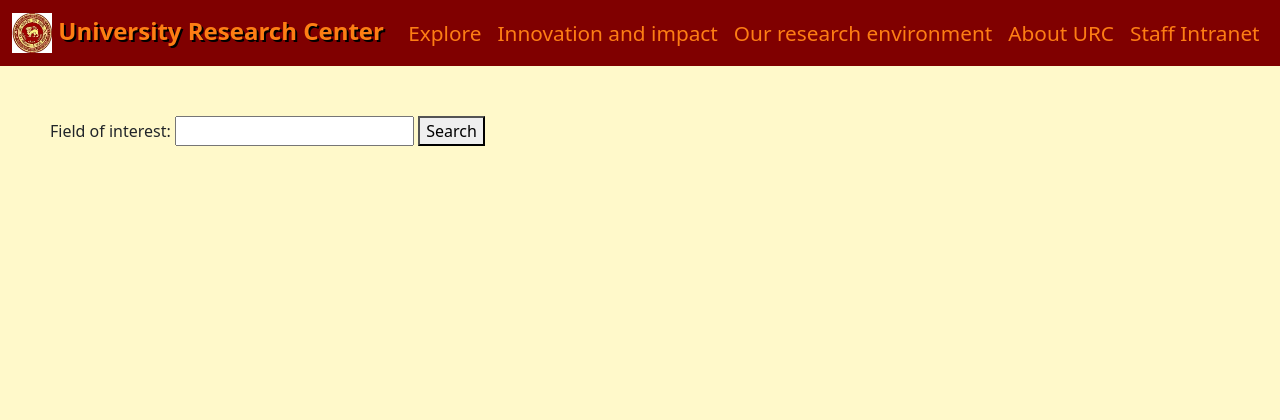
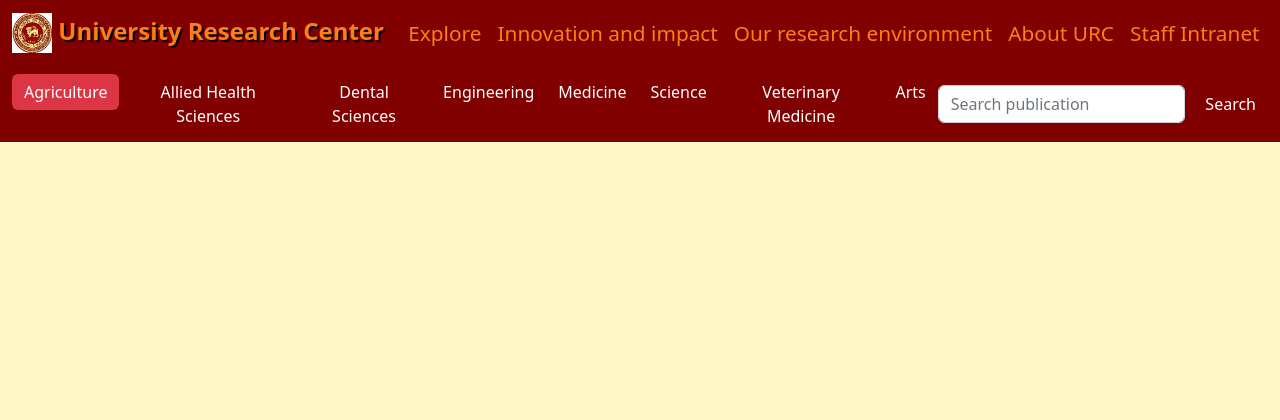
Before and after one commit to VenuraShyamal14/URC, a PHP site: the page made by sub topics/explore/Academic_publications.php in a window 1280 px wide. Shown: the top 420 px of the page. Run offline with PHP 8.4, Linux system fonts and the light colour scheme; data that the repository does not hold is empty; a stand-in replaces the project's code that opens the database connection.

Commit message:
second nav bar to academic publication page

```diff
--- a/sub topics/explore/Academic_publications.php
+++ b/sub topics/explore/Academic_publications.php
@@ -8,8 +8,10 @@
    include('../../navbar.html');
     ?>
     <script>
+
+
 		function searchKeyword() {
-			var keyword = $('#keyword').val();
+			var keyword = $('#search_input1').val();
 			$.ajax({
 				type: 'POST',
 				url: '../../search.php',
@@ -22,14 +24,71 @@
 		}
 	</script>
 
-    <form id="search_form" onsubmit="return searchKeyword();">
-		<label for="keyword">Field of interest:</label>
-		<input type="text" name="keyword" id="keyword">
-		<button type="submit">Search</button>
-	</form>
+    <nav class="navbar navbar-expand-lg">
+        <div class="container-fluid">
+        <button class="navbar-toggler" type="button" data-bs-toggle="collapse" data-bs-target="#navbarSupportedContent1" aria-controls="navbarSupportedContent" aria-expanded="false"
+        aria-label="Toggle navigation">
+      <span class="navbar-toggler-icon"></span>
+        </button>
+        <div class="collapse navbar-collapse" id="navbarSupportedContent1">
+      <ul class="navbar-nav me-auto mb-2 mb-lg-0">
+        <li class="nav-item">
+          <input type="radio" class="btn-check " name="btnradio" id="Agriculture" autocomplete="off" checked>
+            <label class="btn check_btn btn-outline-danger" for="Agriculture">Agriculture</label>
+        </li>
+        <li class="nav-item">
+          <input type="radio" class="btn-check " name="btnradio" id="Allied Health Sciences" autocomplete="off">
+            <label class="btn check_btn btn-outline-danger" for="Allied Health Sciences">Allied Health Sciences</label>
+        </li>
+        <li class="nav-item">
+          <input type="radio" class="btn-check " name="btnradio" id="Dental Sciences" autocomplete="off">
+            <label class="btn check_btn btn-outline-danger" for="Dental Sciences">Dental Sciences</label>
+        </li>
+        <li class="nav-item">
+          <input type="radio" class="btn-check " name="btnradio" id="Engineering" autocomplete="off">
+            <label class="btn check_btn btn-outline-danger" for="Engineering">Engineering</label>
+        </li>
+        <li class="nav-item">
+          <input type="radio" class="btn-check" name="btnradio" id="Medicine" autocomplete="off">
+            <label class="btn check_btn btn-outline-danger" for="Medicine">Medicine</label>
+        </li>
+        <li class="nav-item">
+          <input type="radio" class="btn-check" name="btnradio" id="Science" autocomplete="off">
+          <label class="btn check_btn btn-outline-danger" for="Science">Science</label>
+        </li>
+        <li class="nav-item">
+          <input type="radio" class="btn-check" name="btnradio" id="Veterinary Medicine and Animal Sciences" autocomplete="off">
+            <label class="btn check_btn btn-outline-danger" for="Veterinary Medicine and Animal Sciences">Veterinary Medicine </label>
+        </li>
+        <li class="nav-item">
+          <input type="radio" class="btn-check" name="btnradio" id="Arts" autocomplete="off">
+           <label class="btn check_btn btn-outline-danger" for="Arts">Arts</label>
+        </li>
+      </ul>
+
+        </div>
+        <form class="d-flex" role="search">
+        <input class="form-control me-2" type="search" placeholder="Search publication" id="search_input1" aria-label="Search">
+        <button class="btn" id="search_publication_btn" type="submit" onclick="handleButtonClick1(event)">Search</button>
+        </form>
+        </div>
+    </nav>
+
+
 	<div id="search_results"></div>
+
+
+
 
 <!--footer-->
 <?php
       include('../../footer.html');
   ?>
+
+<script>
+function handleButtonClick1(event) {
+  event.preventDefault(); // prevent default behavior of the click event
+  // your code to be executed when the button is clicked
+  searchKeyword();
+}
+</script>
```
